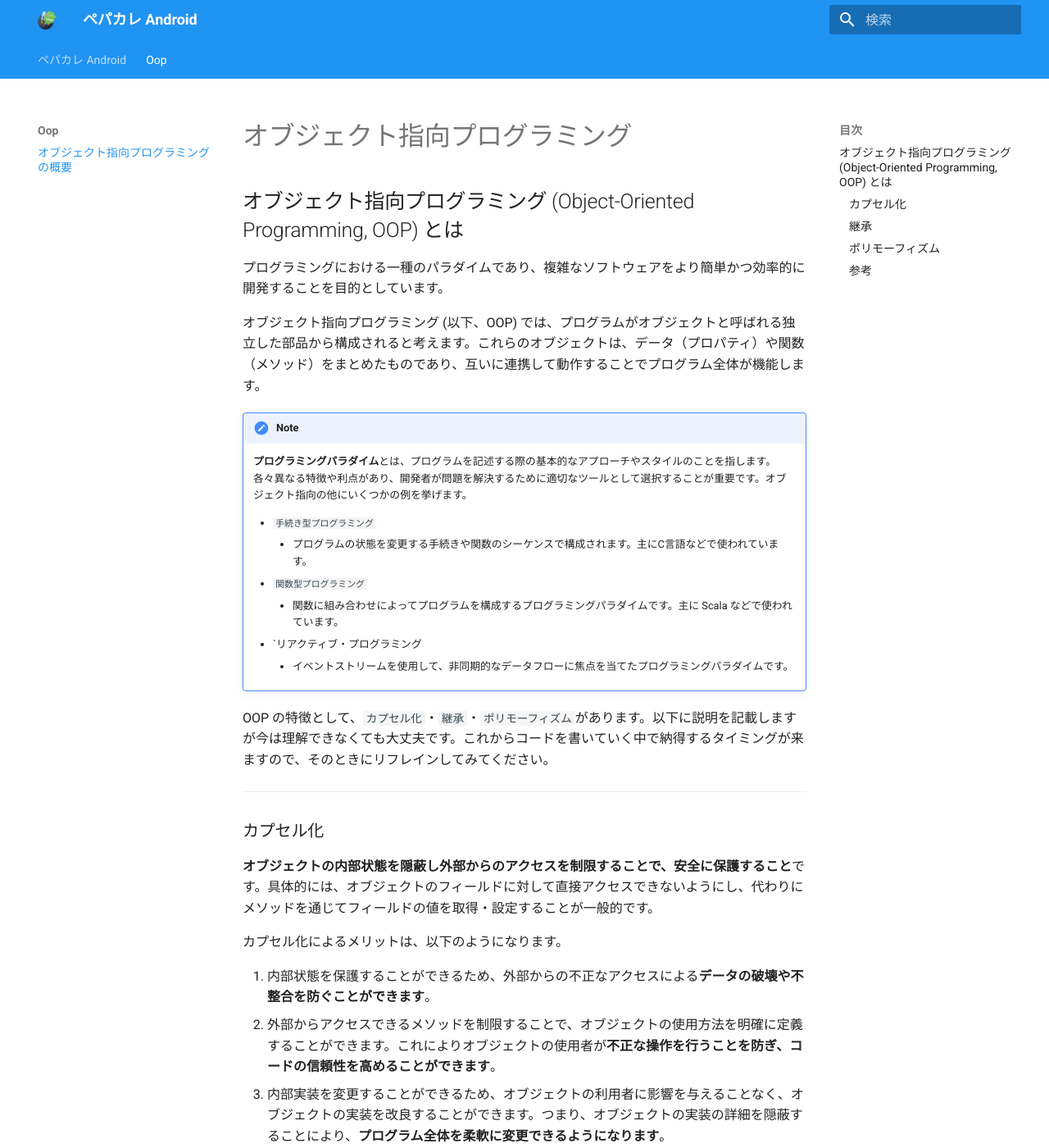
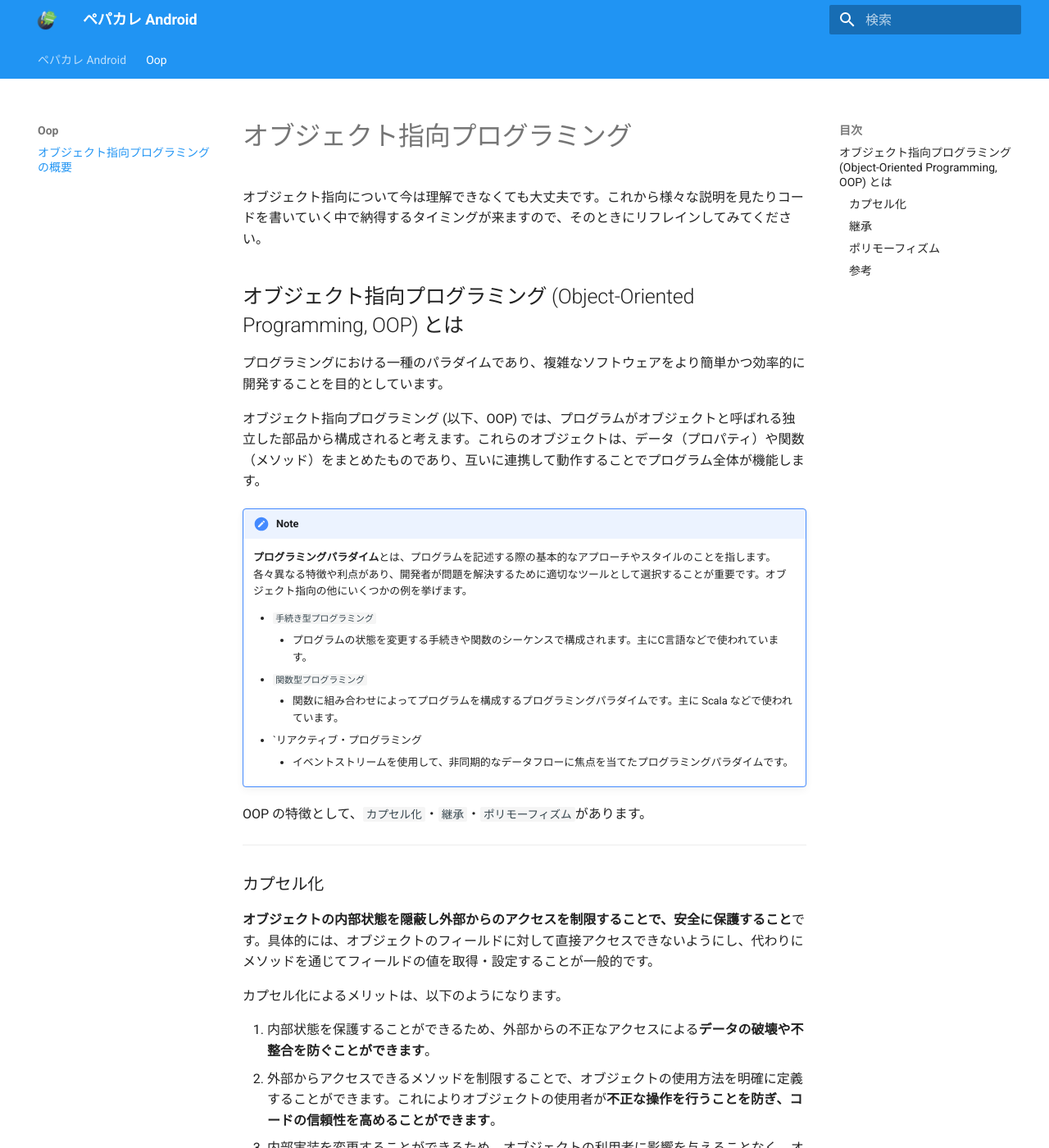
Before and after one commit to tick-taku/AndroidAppStudy, an MkDocs documentation site: the page built from docs/oop/object_oriented_programing.md, in a window 1280 px wide and 1400 px high. Shown: the whole window at 82% size. Built offline with MkDocs 1.6.1 and Material for MkDocs 9.7.7, drawn with Linux system fonts in a browser that asks for light colours; part of the change alters nothing that is shown.

Commit message:
心理的ハードルを下げる

```diff
--- a/docs/oop/object_oriented_programing.md
+++ b/docs/oop/object_oriented_programing.md
@@ -5,6 +5,8 @@ author: tick-taku
 ---
 
 # オブジェクト指向プログラミング
+
+オブジェクト指向について今は理解できなくても大丈夫です。これから様々な説明を見たりコードを書いていく中で納得するタイミングが来ますので、そのときにリフレインしてみてください。
 
 ## オブジェクト指向プログラミング (Object-Oriented Programming, OOP) とは
 
@@ -22,7 +24,7 @@ author: tick-taku
 	- `リアクティブ・プログラミング
 		- イベントストリームを使用して、非同期的なデータフローに焦点を当てたプログラミングパラダイムです。
 
-OOP の特徴として、`カプセル化`・`継承`・`ポリモーフィズム`があります。以下に説明を記載しますが今は理解できなくても大丈夫です。これからコードを書いていく中で納得するタイミングが来ますので、そのときにリフレインしてみてください。
+OOP の特徴として、`カプセル化`・`継承`・`ポリモーフィズム`があります。
 
 ---
 
```
